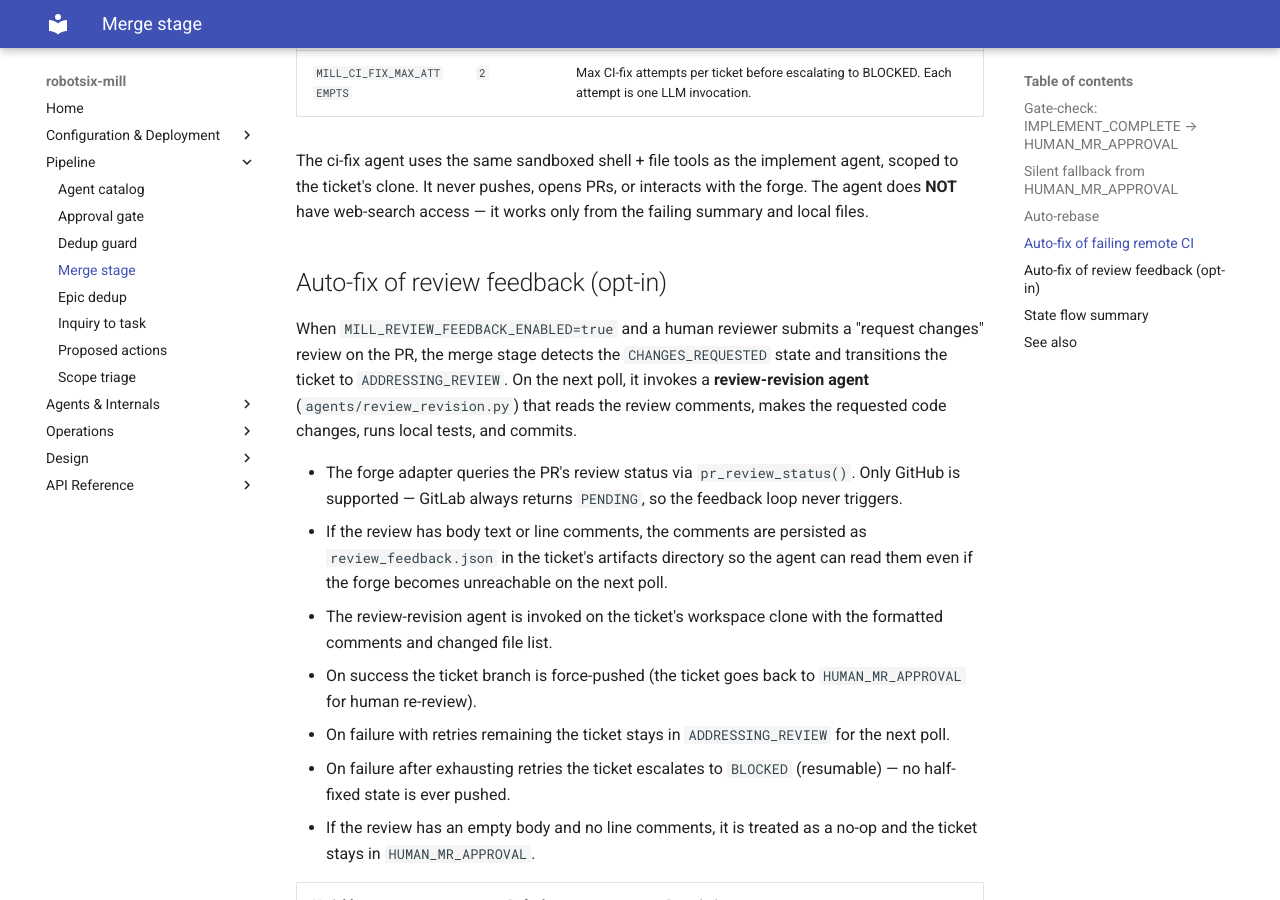
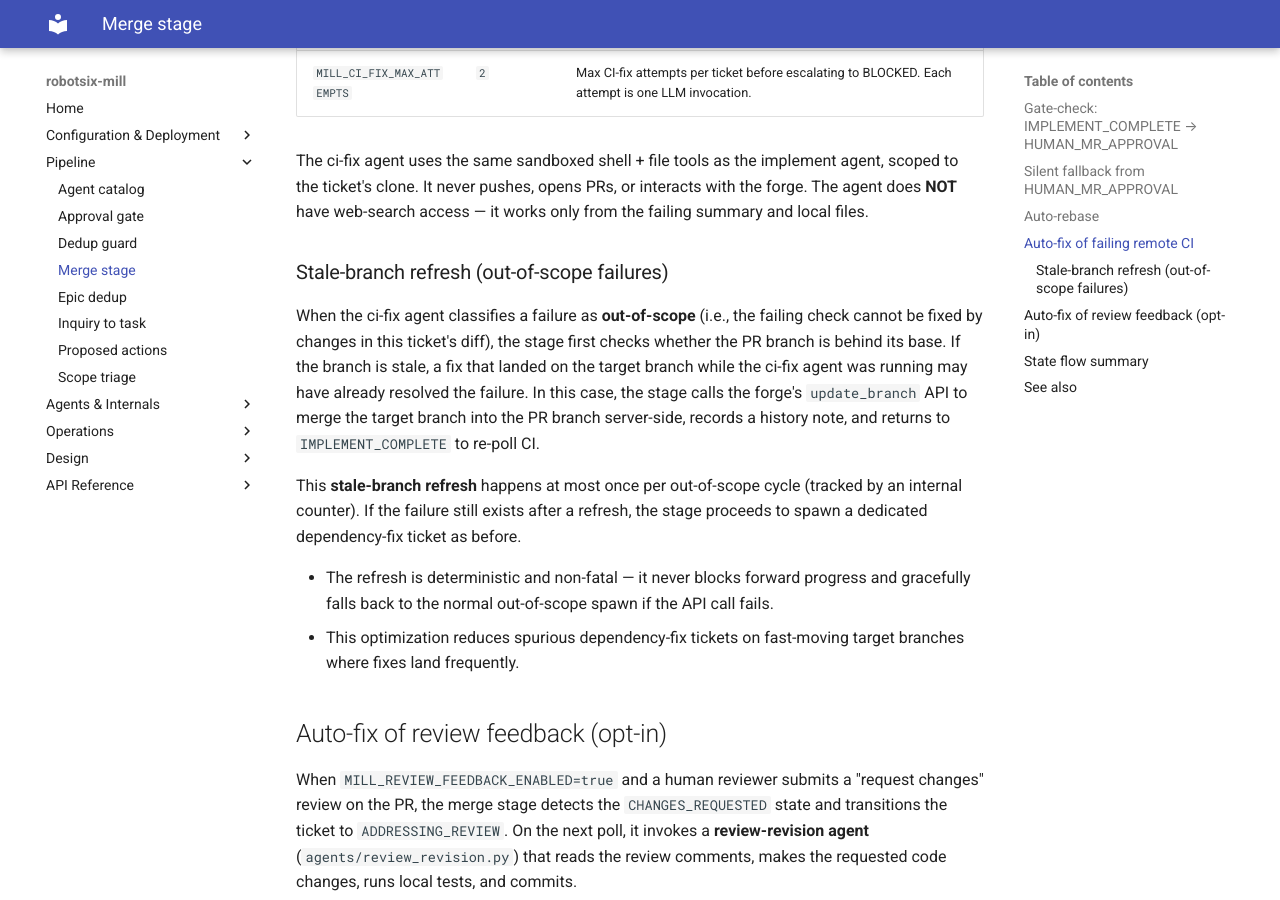
Before and after one commit to damien-robotsix/robotsix-mill, an MkDocs documentation site: the page built from docs/merge-stage.md, in a window 1280 px wide and 900 px high, scrolled down 2235 px. Built offline with MkDocs 1.6.1 and Material for MkDocs 9.7.7, drawn with Linux system fonts in a browser that asks for light colours.

Commit message:
mill(docs): ci_fix: refresh stale PR branches before declaring out-of-scope — failures already fixed on main spawn obsolete fixer loops (20260610T083741Z-ci-fix-refresh-stale-pr-branches-before--2da7)

```diff
--- a/docs/merge-stage.md
+++ b/docs/merge-stage.md
@@ -95,6 +95,28 @@ implement agent, scoped to the ticket's clone. It never pushes, opens
 PRs, or interacts with the forge. The agent does **NOT** have web-search
 access — it works only from the failing summary and local files.
 
+### Stale-branch refresh (out-of-scope failures)
+
+When the ci-fix agent classifies a failure as **out-of-scope** (i.e., the
+failing check cannot be fixed by changes in this ticket's diff), the stage
+first checks whether the PR branch is behind its base. If the branch is
+stale, a fix that landed on the target branch while the ci-fix agent was
+running may have already resolved the failure. In this case, the stage
+calls the forge's `update_branch` API to merge the target branch into the
+PR branch server-side, records a history note, and returns to
+`IMPLEMENT_COMPLETE` to re-poll CI.
+
+This **stale-branch refresh** happens at most once per out-of-scope cycle
+(tracked by an internal counter). If the failure still exists after a
+refresh, the stage proceeds to spawn a dedicated dependency-fix ticket as
+before.
+
+- The refresh is deterministic and non-fatal — it never blocks forward
+  progress and gracefully falls back to the normal out-of-scope spawn if
+  the API call fails.
+- This optimization reduces spurious dependency-fix tickets on fast-moving
+  target branches where fixes land frequently.
+
 ## Auto-fix of review feedback (opt-in)
 
 When `MILL_REVIEW_FEEDBACK_ENABLED=true` and a human reviewer submits a
```
